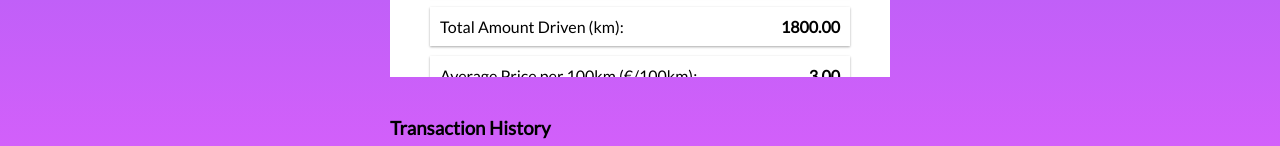
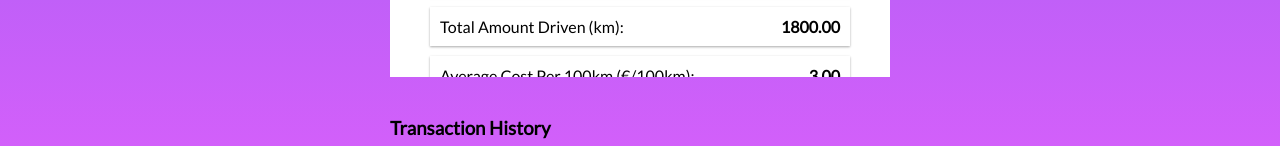
Before and after one commit to mixmading/frontend-teamwork, a React (Create React App) app: page / in a window 1280 px wide. Both pictures are taken after a click on the button "P-Car summary". Shown: the part 1098-1244 px from the top of the page. Built offline with nearby package versions, Linux system fonts and the light colour scheme.

Commit message:
average Nimet vaihettu

```diff
--- a/src/components/PCarSummary.js
+++ b/src/components/PCarSummary.js
@@ -30,8 +30,8 @@ function PCarSummary() {
         <li>Total Fueling Cost (€): <b>{euroTotal.toFixed(2)}</b></li>
         <li>Total Amount Of Fuel (L): <b>{litreTotal.toFixed(2)}</b></li>
         <li>Total Amount Driven (km): <b>{kmTotal.toFixed(2)}</b></li>
-        <li>Average Price per 100km (€/100km): <b>{FuelConsumption(petrolTransactions).average.toFixed(2)}</b></li>
-        <li>Average Litres per 100km (L/100km): <b>{FuelConsumption(petrolTransactions).litersPer100km.toFixed(2)}</b></li>
+        <li>Average Cost Per 100km (€/100km): <b>{FuelConsumption(petrolTransactions).average.toFixed(2)}</b></li>
+        <li>Average Consumption Per 100km (L/100km): <b>{FuelConsumption(petrolTransactions).litersPer100km.toFixed(2)}</b></li>
       </div>
     </ul>
   );
```
